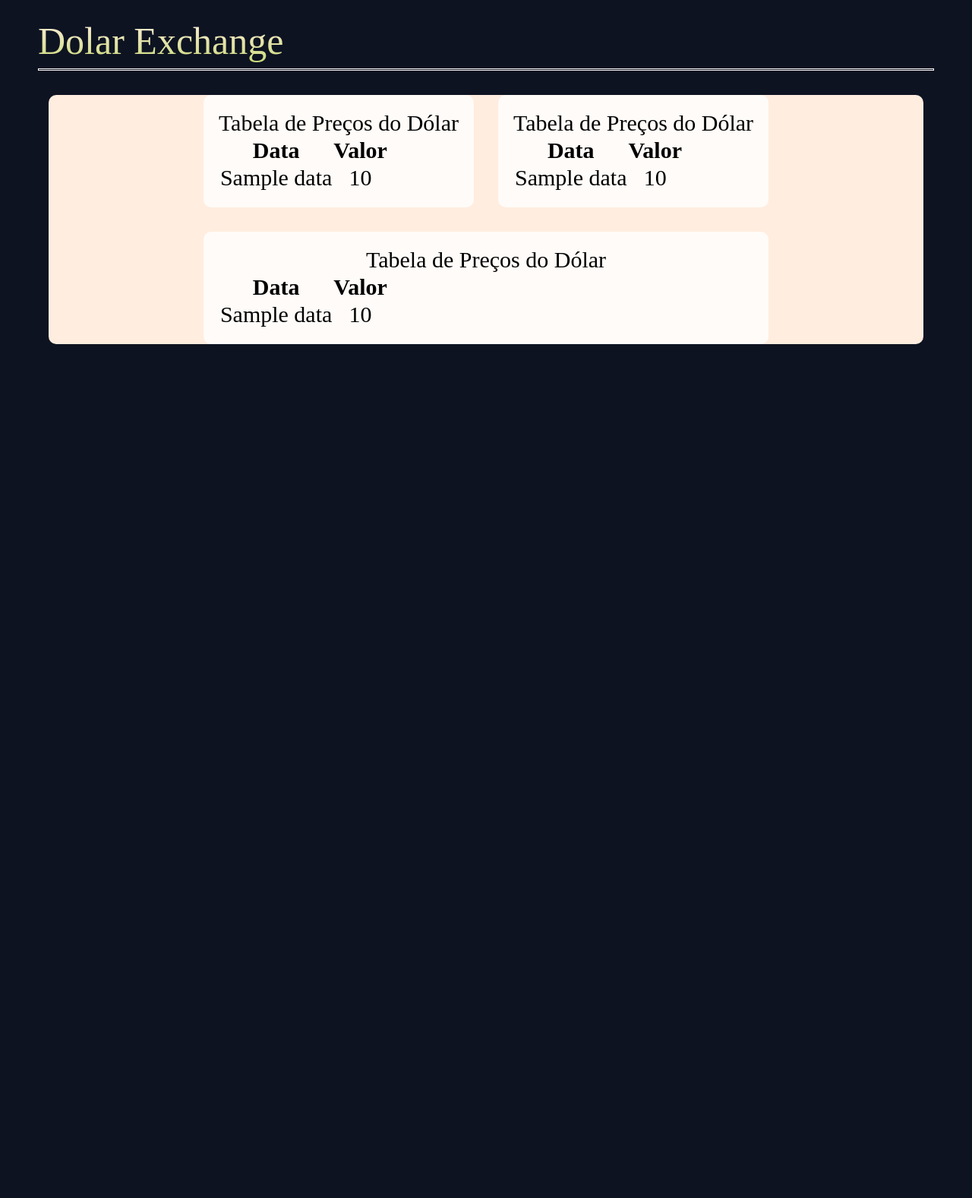
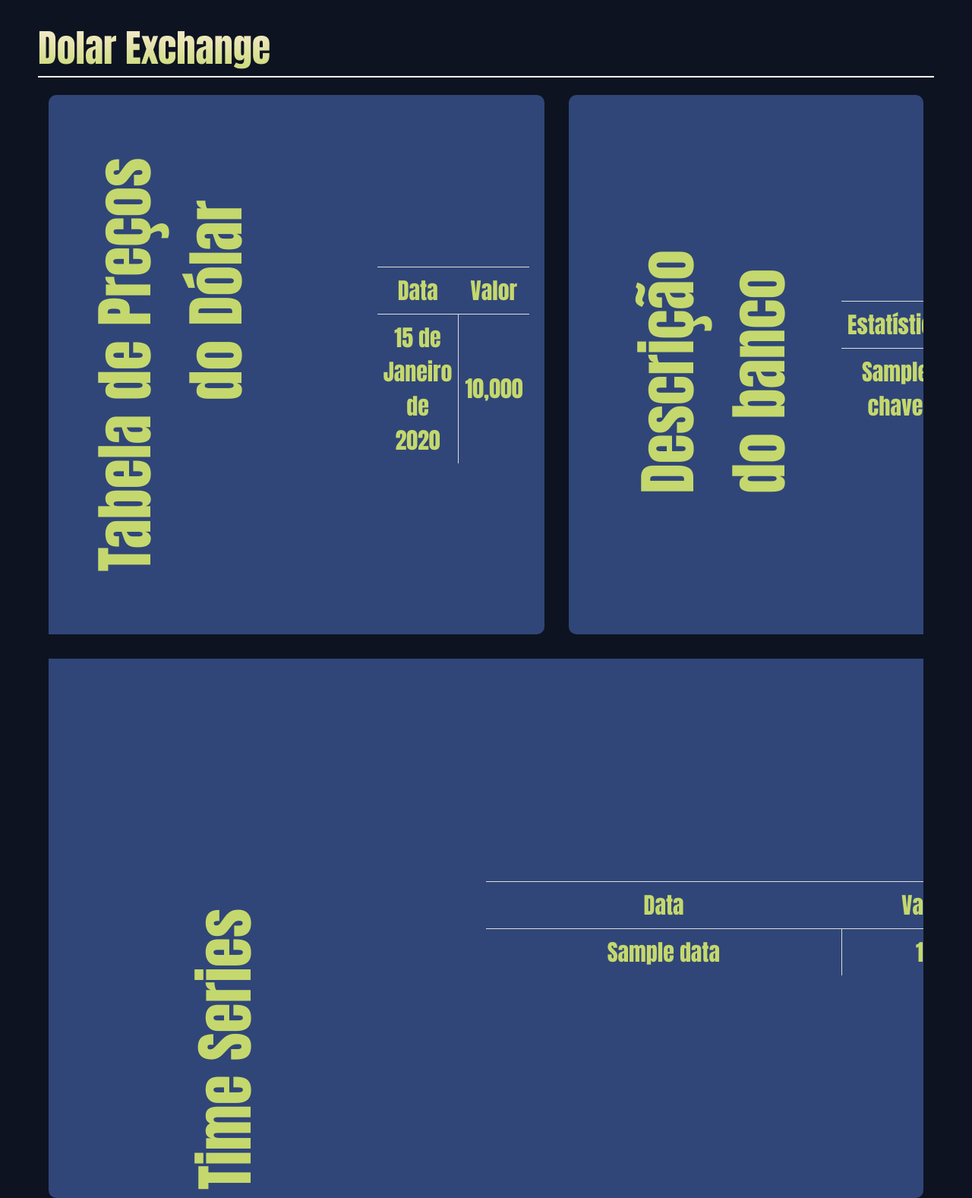
Before and after one commit to GiovaneNardari/dolar-exchange, a Django app: template dolar_project/dashboard/templates/index.html in a window 1280 px wide. Shown: the whole page at 76% size. Before the commit the page ends 453 px from the top, so only its background shows below. Run offline with Django 4.2, Linux system fonts and the light colour scheme; tables that the repository leaves empty hold one stand-in row (values such as "Sample post"); the template is opened without the code that fills it: values that come from a table or form of the project are taken from there, most other values are stand-ins (such as "Sample title", 1, 10 or a date in 2020).

Commit message:
changes to html and ccs, created feature where data gets fetched from api to db

```diff
--- a/dolar_project/dashboard/models.py
+++ b/dolar_project/dashboard/models.py
@@ -10,4 +10,7 @@
     date_registered = models.DateField(default=get_current_date, blank=True)
 
     def __str__(self):
-        return f"{self.price} {self.date_registered}"
+        return f"{self.price}|{self.date_registered}"
+
+    def as_dataframe_row(self):
+        return {"price": self.price, "date_registered": self.date_registered}
--- a/dolar_project/dashboard/static/css/style.css
+++ b/dolar_project/dashboard/static/css/style.css
@@ -5,7 +5,7 @@
     text-decoration: 0;
     width: auto;
     height: auto;
-    font-family:'Bahnschrift Light';
+    font-family:'Impact';
 }
 
 body{
@@ -51,7 +51,7 @@
     width: 90%;
     margin: 0 auto;
     overflow: hidden;
-    background-color: #FFEDDF;
+    background-color: #0D1321;
     margin-top: 50px;
     border-radius: 10px;
     text-align: center;
@@ -64,11 +64,16 @@
 }
 
 .container-table{
-    background-color: rgba(255, 255, 255, 0.8);
+    background-color: #304678;
     text-align: center;
     padding: 20px;
     font-size: 30px;
     border-radius: 10px;
+    width: auto;
+    height: 670px;
+    display: flex;
+    justify-content: center;
+    align-items: center;
 }
 
 .item1{
@@ -86,3 +91,47 @@
     grid-column: 1 / span 2;
     grid-row: 2;
 }
+
+.tabela {
+    border-collapse: collapse;
+    width: 100%;
+}
+
+.tabela th, .tabela td {
+    border-top: 1px solid #dddddd;
+    padding: 8px;
+    color: #C5D86D;
+}
+
+.tabela th:first-child,
+.tabela td:first-child {
+    border-left: none; /* Remove a borda esquerda para a primeira coluna */
+}
+
+.tabela th:last-child,
+.tabela td:last-child {
+    border-right: none; /* Remove a borda direita para a última coluna */
+}
+
+.tabela td:nth-child(1) {
+    border-right: 1px solid #dddddd; /* Adiciona uma linha à direita para a primeira coluna */
+}
+
+.tabela td:nth-child(2) {
+    border-left: 1px solid #dddddd; /* Adiciona uma linha à esquerda para a segunda coluna */
+}
+
+.tabela-title {
+    font-size: 80px;
+    font-weight: bold;
+    color: #C5D86D;
+    width: 100%;
+    transform: rotate(-90deg);
+    text-align: justify;
+    white-space: pre;
+}
+
+.cell {
+    text-align: center; /* Ou outro alinhamento desejado */
+    color: #C5D86D;
+}
--- a/dolar_project/dashboard/templates/index.html
+++ b/dolar_project/dashboard/templates/index.html
@@ -22,8 +22,9 @@
 
     <div class="container">
         <div class="container-table item1">
-            <table class="tabela1">
-                <span class="tabela-title">Tabela de Preços do Dólar</span>
+            <table class="tabela">
+                <span class="tabela-title">Tabela de Preços
+            do Dólar</span>
                     <thead>
                         <tr>
                             <th>Data</th>
@@ -31,10 +32,10 @@
                         </tr>
                     </thead>
                     <tbody>
-                        {% for preco in precos %}
+                        {% for dado in dolar_primeiros %}
                             <tr>
-                                <td>{{ preco.data }}</td>
-                                <td>{{ preco.valor }}</td>
+                                <td class="cell">{{ dado.date_registered }}</td>
+                                <td class="cell">{{ dado.price|floatformat:3 }}</td>
                             </tr>
                         {% empty %}
                             <tr>
@@ -46,19 +47,20 @@
         </div>
 
         <div class="container-table item2">
-            <table class="tabela2">
-                <span class="tabela-title">Tabela de Preços do Dólar</span>
+            <table class="tabela">
+                <span class="tabela-title">Descrição
+do banco</span>
                     <thead>
                         <tr>
-                            <th>Data</th>
+                            <th>Estatística</th>
                             <th>Valor</th>
                         </tr>
                     </thead>
                     <tbody>
-                        {% for preco in precos %}
+                        {% for chave, valor in dolar_describe.items %}
                             <tr>
-                                <td>{{ preco.data }}</td>
-                                <td>{{ preco.valor }}</td>
+                                <td class="cell">{{ chave }}</td>
+                                <td class="cell">{{ valor }}</td>
                             </tr>
                         {% empty %}
                             <tr>
@@ -70,8 +72,8 @@
         </div>
 
         <div class="container-table item3">
-            <table class="tabela3">
-                <span class="tabela-title">Tabela de Preços do Dólar</span>
+            <table class="tabela">
+                <span class="tabela-title">Time Series</span>
                     <thead>
                         <tr>
                             <th>Data</th>
@@ -93,23 +95,5 @@
             </table>
         </div>
     </div>
-
-<!--
-    <h1>{{ dados.heading }}</h1>
-    <ul>
-        {% for item in dados.items %}
-            <li>{{ item }}</li>
-        {% endfor %}
-    </ul>
-
-    <h2>Dados do Dólar:</h2>
-    <ul>
-        {% for dado in dados_dolar %}
-            <li>Data: {{ dado.date_time }}, Valor: {{ dado.value }}</li>
-        {% empty %}
-            <li>Nenhum dado disponível.</li>
-        {% endfor %}
-    </ul>
--->
 </body>
 </html>
--- a/dolar_project/requirements.txt
+++ b/dolar_project/requirements.txt
@@ -3,3 +3,5 @@
 sqlparse==0.4.4
 typing_extensions==4.8.0
 psycopg2-binary
+pandas
+requests
```
Also changed, not shown: dolar_project/dashboard/api.py (deleted, +0 -7 lines), dolar_project/dashboard/fetch_data.py (added, +48 -0 lines), dolar_project/dashboard/views.py (+48 -1 lines).
